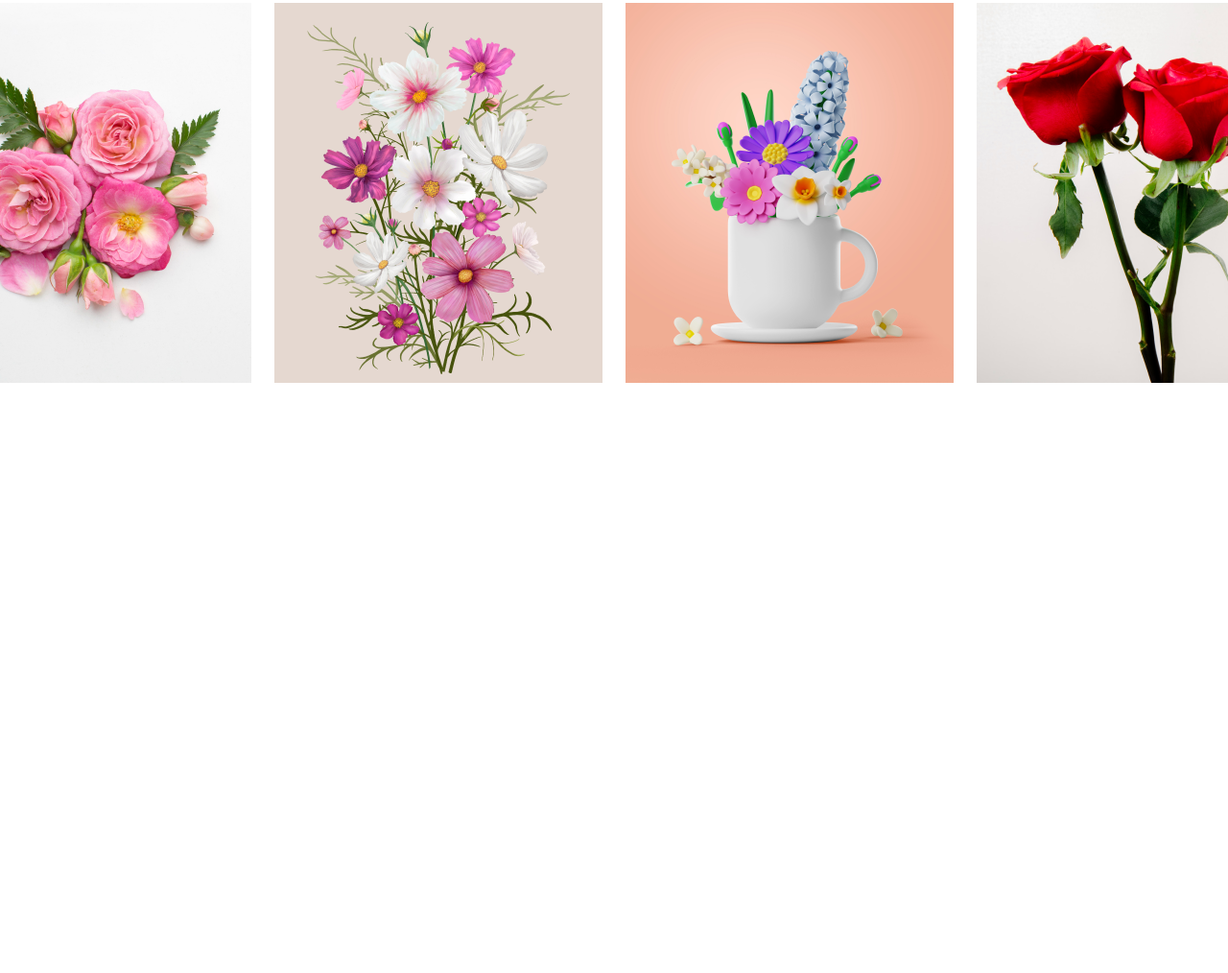
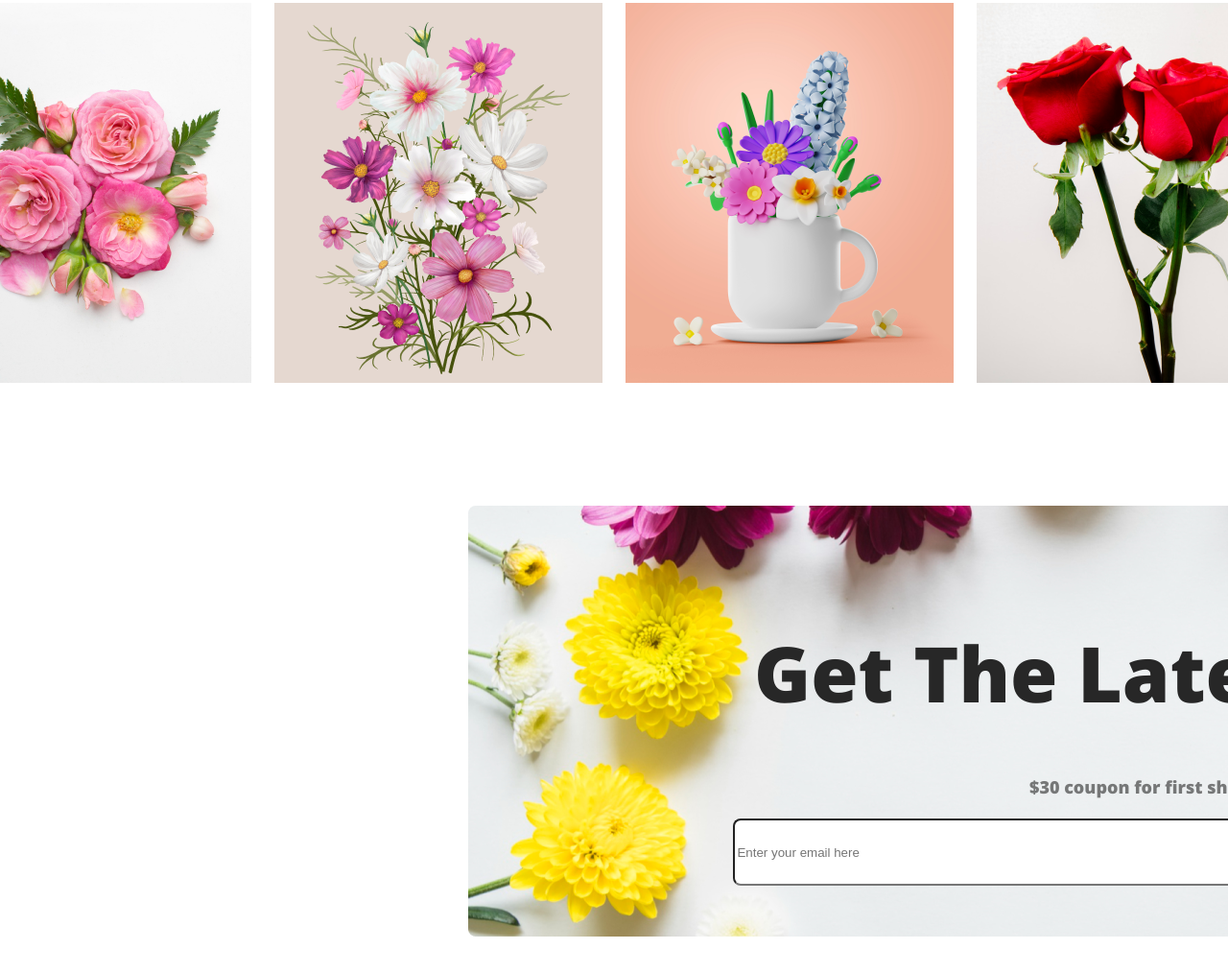
Before and after one commit to Anamul757/flower-shop-assignment-repository, a plain HTML site: page index.html in a window 1280 px wide. Shown: the part 3302-4316 px from the top of the page at 96% size. Before the commit the page ends 3829 px from the top, so only its background shows below. Drawn offline with nearby package versions, Linux system fonts and the light colour scheme.

Commit message:
added subscribe section

```diff
--- a/index.html
+++ b/index.html
@@ -57,7 +57,7 @@
 
 </div>
         </section>
-        <!-- this is service section -->
+        <!-- this is a service section -->
 <section>
     <div class="services-container">
         <div>
@@ -75,7 +75,7 @@
     </div>
 
 </section>
-<!-- this is discount section -->
+<!-- this is a discount section -->
 <section>
 <div class="discount-section">
     <div class="discount-heading-section">
@@ -89,7 +89,8 @@
 </div>
 </section>
 <!-- this is a social media section -->
-<div class="social-media-container">
+<section>
+    <div class="social-media-container">
     <div class="social-media-heading">
         <h2 class="heading-line">Instagram</h2>
         <p class="container-heading-description">It is a long established fact that a reader will be distracted by the readable <br> content of a page when looking at its layout.</p>
@@ -100,8 +101,20 @@
 <img src="Flower Asset/Rectangle 5.png" alt="">
 <img src="Flower Asset/Rectangle 6.png" alt="">
     </div>
+</div>
+</section>
+<!-- this is a subcribe section -->
+<section class="information-section">
+    <div class="information-subscription-container">
+        <h2 class="heading-line">Get The Latest Deals</h2>
+        <p class="container-heading-description">$30 coupon for first shopping</p>
+    </div>
+    <div>
+        <input class="input-section" type="text" placeholder="Enter your email here">
+        <button class="btn">Subscribe</button>
+    </div>
+</section>
 
-</div>
     </main>
     <footer></footer>
 </body>
--- a/styles/flower.css
+++ b/styles/flower.css
@@ -190,9 +190,32 @@ align-items: center;
 }
 .social-images{
     display: flex;
-    ;
     justify-content: center;
     align-items: center;
     gap: 24px;
+}
+/* information section style */
+.information-section{
+    display: flex;
+    flex-direction: column;
+    justify-content: center;
+    align-items: center;
+    background-image: url('Rectangle\ 9.png');
+    width: 1440px;
+    height: 449px;
+    margin: 128px 0px 128px 480px;
+    background-repeat:no-repeat;
+}
+.information-subscription-container{
+    display: flex;
+    flex-direction: column;
+    align-items: center;
+    justify-content: center;
 
 }
+.input-section{
+    border-radius: 8px;
+    background: #FFF;
+    width: 700px;
+    height: 64px;
+}
```
Also changed, not shown: styles/Rectangle 9.png (added). Lines whose indentation alone changed are shown as unchanged.
